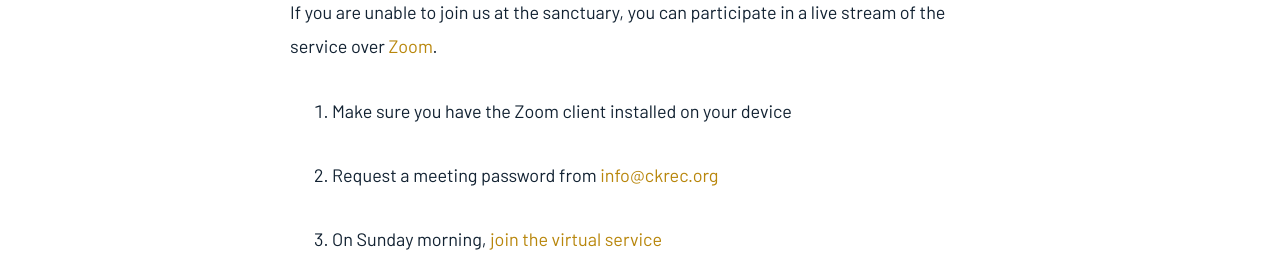
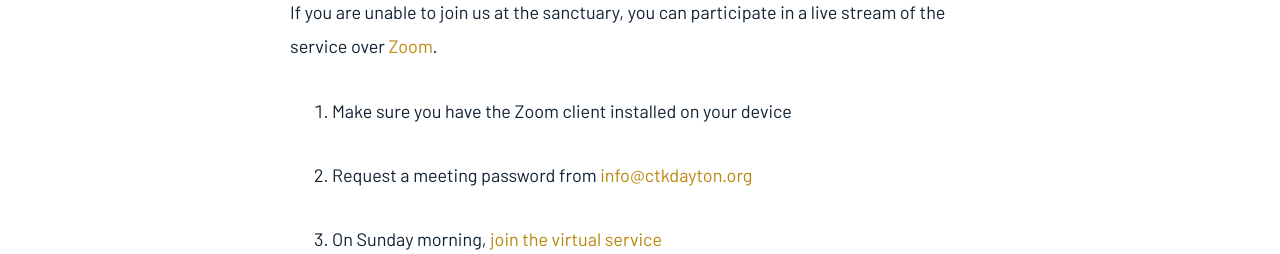
Before and after one commit to jonmcgill/ckrec, a Next.js app: page / in a window 1280 px wide. Shown: the part 1573-1827 px from the top of the page. Built offline with nearby package versions, Linux system fonts and the light colour scheme; a web font is replaced by a local one.

Commit message:
reopen link and info email

```diff
--- a/pages/index.js
+++ b/pages/index.js
@@ -18,7 +18,7 @@ export default function Index() {
           <h2>In-Person Services</h2>
           <p>
             We are currently meeting once a week for Holy Communion on Sunday mornings at 10:00AM. If you plan to attend,
-            please <a href="https://reopen.church/r/YgDImHPr" target="_blank">sign you and your family up</a> so we are
+            please <a href="https://reopen.church/r/kjGDK14e" target="_blank">sign you and your family up</a> so we are
             able to prepare the elements accordingly. As an act of love towards your neighbor we ask that you please
             observe the following guidelines while attending our in-person gatherings:
           </p>
@@ -44,7 +44,7 @@ export default function Index() {
           </p>
           <ol>
             <li>Make sure you have the Zoom client installed on your device</li>
-            <li>Request a meeting password from <a href="mailto:info@ckrec.org">info@ckrec.org</a></li>
+            <li>Request a meeting password from <a href="mailto:info@ctkdayton.org">info@ctkdayton.org</a></li>
             <li>On Sunday morning, <a href="https://us02web.zoom.us/j/83954661868" target="_blank">join the virtual service</a></li>
           </ol>
           {addSpecial && (
```
